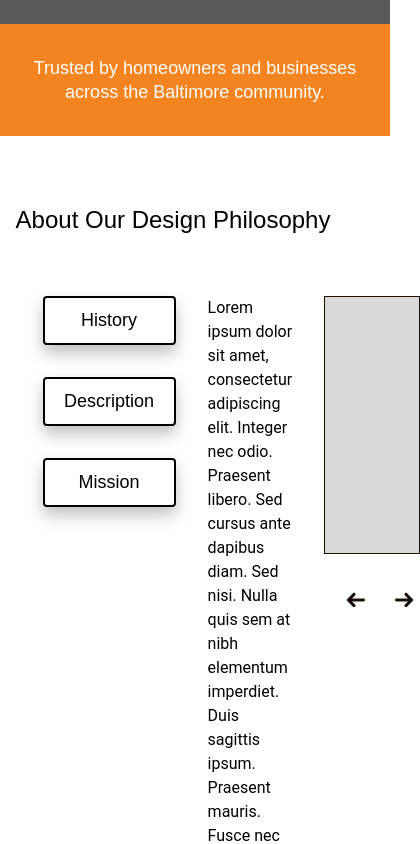
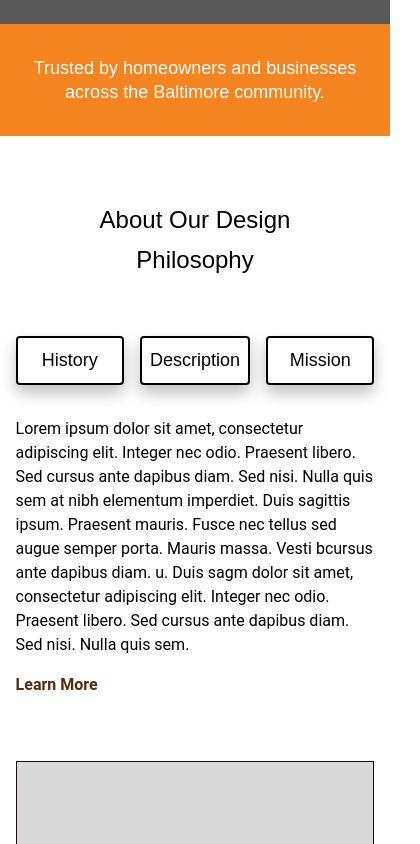
Before and after one commit to adinduokoro/Liz-Will-V2, a React (Create React App) app: page / in a window 390 px wide. Shown: the part 820-1664 px from the top of the page, 420 px wide, since content can reach past the window. Built offline with nearby package versions, Linux system fonts and the light colour scheme; grey boxes are pictures that could not be loaded.

Commit message:
Home and Contact Page
Responsive

```diff
--- a/src/App.css
+++ b/src/App.css
@@ -38,7 +38,7 @@
 }
 
 body {
-  min-width: 320px;
+  min-width: 375px;
   font-family: var(--fontBody);
   background: var(--surfaceColor);
   color: var(--surfaceNeutralColor);
--- a/src/components/about/About.js
+++ b/src/components/about/About.js
@@ -10,8 +10,9 @@ const About = () => {
     <section className={styles.about}>
       <div className="container">
         <div className={styles.aboutContent}>
-          <h2 className={styles.title}>About Our Design Philosophy</h2>
+          <h2 className={styles.title}>About Our Design <br/>Philosophy</h2>
           <div className={styles.aboutInfo}>
+            <div className={styles.aboutSlide}>
               <nav className={styles.navLinks}>
                 {navButtons.map((label, index) => (
                   <button
@@ -24,14 +25,14 @@ const About = () => {
               </nav>
               <article className={styles.textContent}>
                 <p className={styles.description}>
-                Lorem ipsum dolor sit amet, consectetur adipiscing elit. Integer
-                nec odio. Praesent libero. Sed cursus ante dapibus diam. Sed
-                nisi. Nulla quis sem at nibh elementum imperdiet. Duis sagittis
-                ipsum. Praesent mauris. Fusce nec tellus sed augue semper porta.
-                Mauris massa. Vesti bcursus ante dapibus diam. u. Duis sagm
-                dolor sit amet, consectetur adipiscing elit. Integer nec odio.
-                Praesent libero. Sed cursus ante dapibus diam. Sed nisi. Nulla
-                quis sem.
+                  Lorem ipsum dolor sit amet, consectetur adipiscing elit.
+                  Integer nec odio. Praesent libero. Sed cursus ante dapibus
+                  diam. Sed nisi. Nulla quis sem at nibh elementum imperdiet.
+                  Duis sagittis ipsum. Praesent mauris. Fusce nec tellus sed
+                  augue semper porta. Mauris massa. Vesti bcursus ante dapibus
+                  diam. u. Duis sagm dolor sit amet, consectetur adipiscing
+                  elit. Integer nec odio. Praesent libero. Sed cursus ante
+                  dapibus diam. Sed nisi. Nulla quis sem.
                 </p>
                 <Link to="about">
                   <button className={`${styles.learnMore} button-text`}>
@@ -39,6 +40,7 @@ const About = () => {
                   </button>
                 </Link>
               </article>
+            </div>
             <div className={styles.slideshow}>
               <div
                 className={styles.preview}
--- a/src/components/about/About.module.css
+++ b/src/components/about/About.module.css
@@ -4,6 +4,7 @@
   flex-direction: column;
   gap: 3.5rem;
   padding: 4rem 0;
+  justify-content: center;
 }
 
 .title {
@@ -19,6 +20,13 @@
   display: flex;
   align-items: flex-start;
   gap: 2rem;
+}
+
+.aboutSlide{
+  display: flex;
+align-items: flex-start;
+gap: 2rem;
+flex: 1 0 0;
 }
 
 .navLinks {
@@ -84,3 +92,59 @@
   height: 1.5rem;
   cursor: pointer;
 }
+
+@media screen and (max-width: 1024px) {
+  .aboutInfo {
+    gap: 4rem;
+flex-direction: column;
+  }
+
+  .slideshow {
+    max-width: 26.5625rem;
+    width: 100%;
+    align-self: center;
+  }
+}
+
+@media screen and (max-width: 768px) {
+  .aboutSlide{
+  flex-direction: column;
+
+  }
+
+  .navLinks {
+    width: 100%;
+    flex-direction: row;
+    gap: 1rem;
+    max-width: 425px;
+    align-self: center;
+  }
+
+  .navButton {
+    width: 100%;
+    padding: 0.75rem .5rem;
+    justify-content: center;
+    align-items: center;
+    gap: 0.5rem;
+    border-radius: 0.25rem;
+    border: 2px solid var(--surfaceNeutralColor);
+    background: var(--surfaceColor);
+    box-shadow: 0px 8px 16px 0px rgba(0, 0, 0, 0.25);
+    margin-left: 0;
+  }
+
+  .slideButtons{
+    align-self: center;
+  }
+
+}
+
+@media screen and (max-width: 425px) {
+  .title{
+    align-items: center;
+    text-align: center;
+  }
+.aboutContent {
+align-items: center;
+}
+}
--- a/src/components/quality/Quality.module.css
+++ b/src/components/quality/Quality.module.css
@@ -5,8 +5,7 @@
   scrollbar-width: none;
   -ms-overflow-style: none;
   align-items: flex-start;
-  gap: 2rem;
-  padding-left: 4rem;
+  padding-left: 2rem;
   scroll-behavior: smooth;
 }
 
@@ -53,3 +52,13 @@
   text-align: center;
   color: var(--surfaceNeutralColor);
 }
+
+@media screen and (max-width: 768px) {
+  .cards {
+    padding-left: 0rem;
+  }
+
+  .card{
+    width: 15.875rem;
+  }
+}
```
Lines whose indentation alone changed are shown as unchanged.
